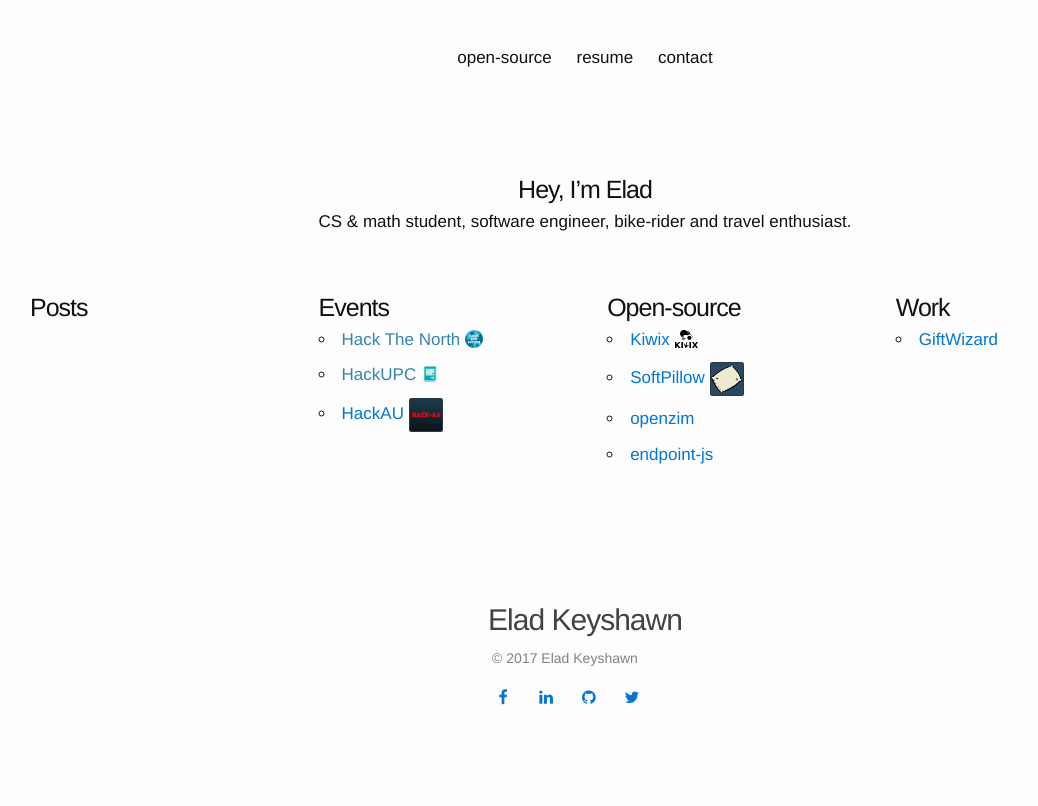
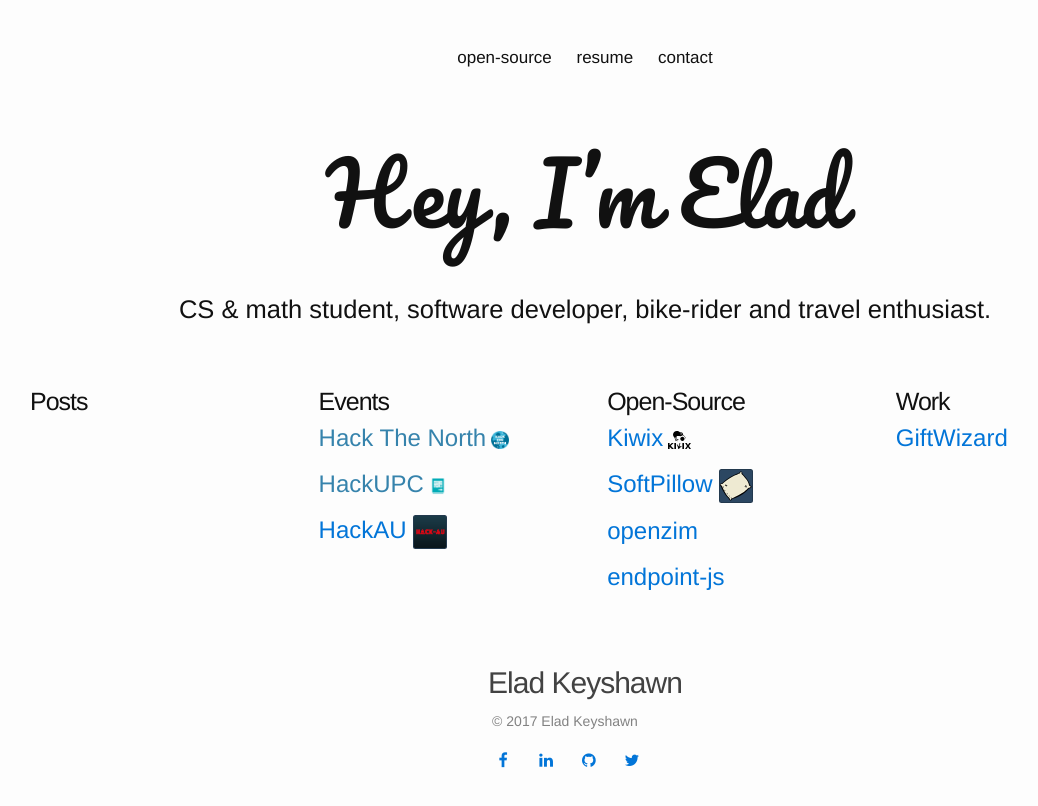
Before and after one commit to eladkishon/eladkishon, a plain HTML site: page index.html in a window 1280 px wide. Shown: the whole page, without its empty margins (55-1093 px from the left). Drawn offline with Linux system fonts and the light colour scheme; a web font is replaced by a local one.

Commit message:
added cool intro font

```diff
--- a/css/main.css
+++ b/css/main.css
@@ -1,7 +1,6 @@
 
-/**
- * Basic styling
- */
+@import url('https://fonts.googleapis.com/css?family=Pacifico');
+
 body {
   font: 400 17px/1.5 "Lekton", "Helvetica Neue", Helvetica, Arial, sans-serif;
   color: #111;
@@ -13,7 +12,14 @@
   font-feature-settings: "kern" 1;
   font-kerning: normal; }
 
+.intro-header {
+    font-family: 'Pacifico', cursive;
+    font-size: 5em;
+}
 
+.sub-intro {
+    font-size: 1.5em;
+}
 .top-buffer {
   margin-top: 30px;
 }
@@ -24,6 +30,7 @@
 .wrapper {
   padding: 30px;
 }
+
 /**
  * Icons
  */
--- a/index.html
+++ b/index.html
@@ -50,11 +50,11 @@
 
 <div class="container wrapper" id="app">
 
-    <div class="row bottom-buffer top-buffer">
+    <div class="row bottom-buffer ">
 
         <div class="offset-by-one ten columns center-align">
-            <h1>Hey, I’m Elad</h1>
-            <p> CS & math student, software engineer, bike-rider and travel
+            <h1 class="intro-header bottom-buffer">Hey, I’m Elad</h1>
+            <p class="sub-intro"> CS & math student, software developer, bike-rider and travel
                 enthusiast.
             </p>
 
@@ -89,19 +89,15 @@
             <h1>Events</h1>
 
             <ul>
-                <!--<li>-->
-                    <!--<a href="https://mlh.io/" class="mlh-icon">MLH</a>-->
-                <!--</li>-->
-
-                <li>
-                    <a href="https://hackthenorth.com/" class="hackthenorth-icon">Hack The North</a>
+                <li class="post-link">
+                    <a href="https://hackthenorth.com/" class="hackthenorth-icon ">Hack The North</a>
                 </li>
 
-                <li>
+                <li class="post-link">
                     <a href="https://hackupc.com/" class="hackupc-icon">HackUPC</a>
                 </li>
 
-                <li>
+                <li class="post-link">
                     <a href="http://hackau.com/">HackAU</a>
                     <a href="http://hack-au.com/" class="btn btn-social-icon btn-tumblr">
                         <img src="assets/hackau_logo_blue.png"/>
@@ -116,45 +112,52 @@
         <div class="three columns bottom-buffer">
 
 
-            <h1>Open-source</h1>
+            <h1>Open-Source</h1>
 
             <ul>
 
 
-                <li><a href="https://kiwix.org/" class="kiwix-icon">Kiwix</a></li>
+                <li class="post-link">
+                    <a href="https://kiwix.org/" class="kiwix-icon">Kiwix</a>
+                </li>
 
-                <li>
+                <li class="post-link">
                     <a href="https://softpillow.me/">SoftPillow</a>
                     <a href="http://softpillow.me/" class="btn btn-social-icon btn-tumblr">
                         <img src="assets/softpillow_favicon.ico"/>
                     </a>
                 </li>
 
-                <li><a href="https://github.com/openzim">openzim</a></li>
+                <li class="post-link">
+                    <a href="https://github.com/openzim">openzim</a>
+                </li>
 
-                <li><a href="https://github.com/endpoint-js">endpoint-js</a></li>
+                <li class="post-link">
+                    <a href="https://github.com/endpoint-js">endpoint-js</a>
+                </li>
 
             </ul>
 
 
         </div>
 
+        <!--WORK-->
         <div class="three columns bottom-buffer">
             <h1>Work</h1>
 
 
             <ul>
-                <li><a href="https://giftwizard.co">GiftWizard</a></li>
-
+                <li class="post-link">
+                    <a href="https://giftwizard.co">GiftWizard</a>
+                </li>
 
             </ul>
         </div>
 
     </div>
-<!--</div>-->
 
-<footer class="site-footer">
-    <div class="wrapper">
+    <footer class="">
+        <div class="">
 
             <div class="footer-col-wrapper">
                 <div class="footer-col-full center-align">
@@ -169,7 +172,7 @@
 
                         <li class="list-inline-item"><a href="https://www.facebook.com/elad.keyshawn"
                                                         class="btn btn-social-icon ">
-                        <span class="fa fa-facebook"></span>
+                            <span class="fa fa-facebook "></span>
                         </a></li>
                         <li class="list-inline-item"><a href="https://il.linkedin.com/in/elad-keyshawn-a68938119"
                                                         class="btn btn-social-icon ">
```
Lines whose indentation alone changed are shown as unchanged.
